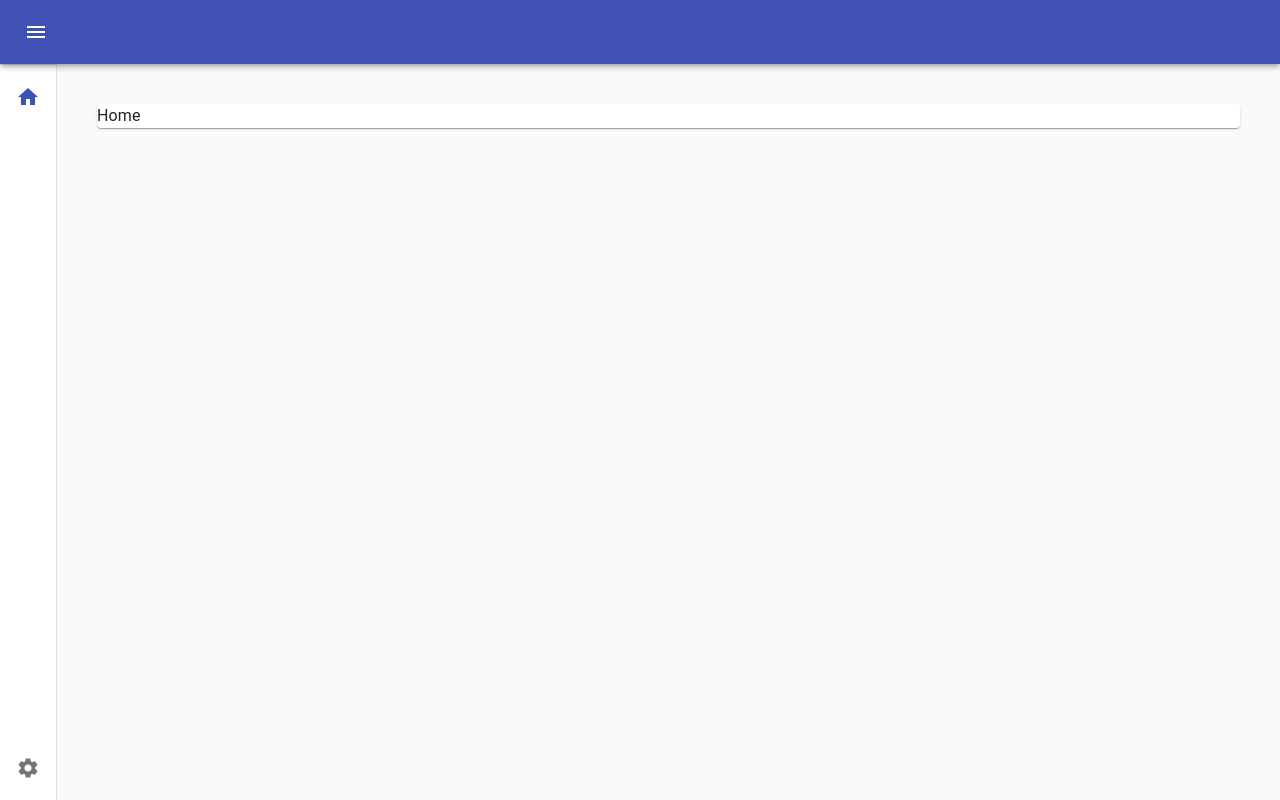
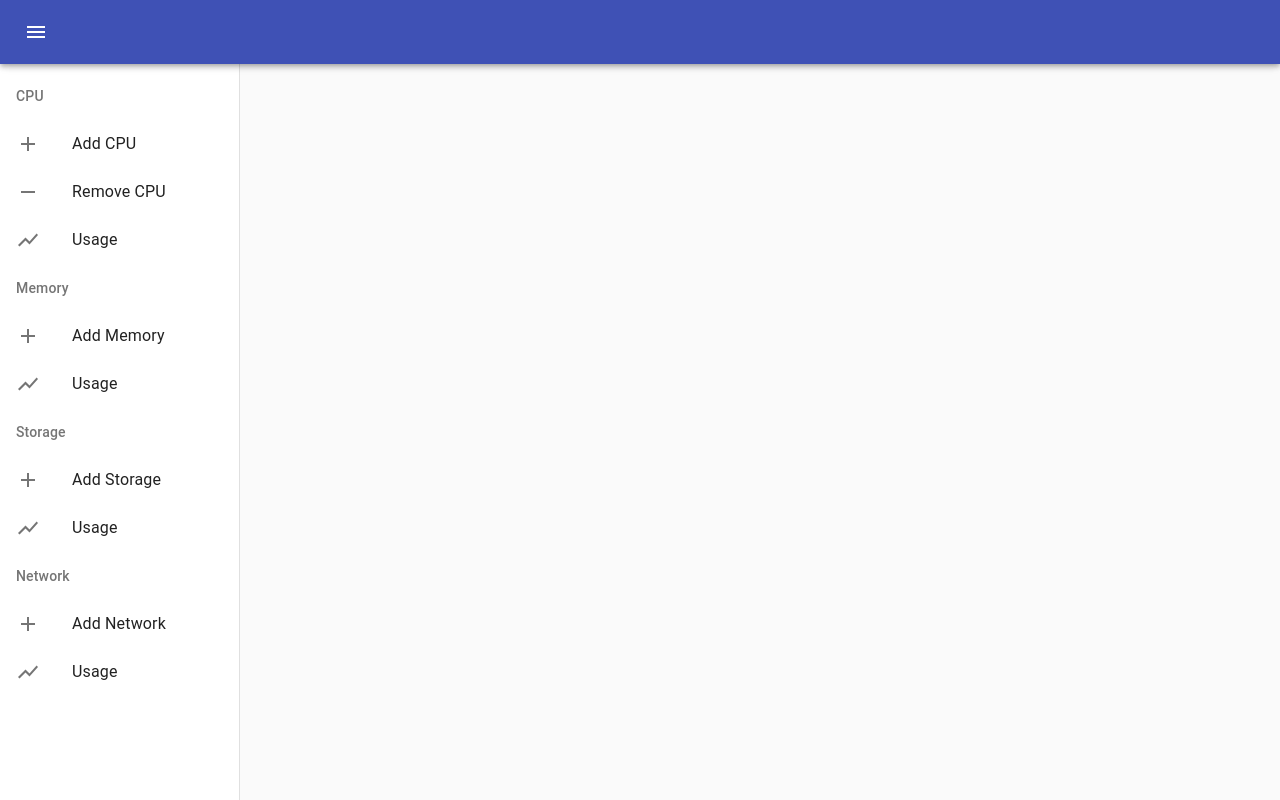
Before and after one commit to eliseuvideira/react-material-ui-cookbook, a React app: page / in a window 1280 px wide. Built offline with nearby package versions, Linux system fonts and the light colour scheme.

Commit message:
Adding an Drawer Section with ListSubheader component

```diff
--- a/src/components/Page.tsx
+++ b/src/components/Page.tsx
@@ -8,87 +8,36 @@ import {
   IconButton,
   Typography,
   Drawer,
-  Divider,
   List,
   ListItem,
   ListItemIcon,
   ListItemText,
   Paper,
+  ListSubheader,
 } from '@material-ui/core';
 import clsx from 'clsx';
 import MenuIcon from '@material-ui/icons/Menu';
-import ChevronLeftIcon from '@material-ui/icons/ChevronLeft';
-import HomeIcon from '@material-ui/icons/Home';
-import SettingsIcon from '@material-ui/icons/Settings';
 import { Route } from 'react-router';
 import { BrowserRouter, NavLink, Switch } from 'react-router-dom';
 import PropTypes from 'prop-types';
 import { DRAWER_WIDTH, APP_NAME } from '../utils/constants';
+import AddIcon from '@material-ui/icons/Add';
+import RemoveIcon from '@material-ui/icons/Remove';
+import ShowChartIcon from '@material-ui/icons/ShowChart';
 
 const useStyles = makeStyles((theme) => ({
   root: {
-    paddingLeft: theme.spacing(7) + 1,
-    transition: theme.transitions.create(['width', 'margin', 'padding'], {
-      easing: theme.transitions.easing.sharp,
-      duration: theme.transitions.duration.leavingScreen,
-    }),
-  },
-  rootShift: {
     paddingLeft: DRAWER_WIDTH,
-    transition: theme.transitions.create(['width', 'margin', 'padding'], {
-      easing: theme.transitions.easing.sharp,
-      duration: theme.transitions.duration.enteringScreen,
-    }),
   },
   appBar: {
     zIndex: theme.zIndex.drawer + 1,
-    transition: theme.transitions.create(['width', 'margin'], {
-      easing: theme.transitions.easing.sharp,
-      duration: theme.transitions.duration.leavingScreen,
-    }),
-  },
-  appBarShift: {
-    marginLeft: DRAWER_WIDTH,
-    width: `calc(100% - ${DRAWER_WIDTH}px)`,
-    transition: theme.transitions.create(['width', 'margin'], {
-      easing: theme.transitions.easing.sharp,
-      duration: theme.transitions.duration.enteringScreen,
-    }),
   },
   appBarMenuButton: {
     marginLeft: -12,
     marginRight: 20,
   },
-  drawer: {
+  drawerPaper: {
     width: DRAWER_WIDTH,
-    flexShrink: 0,
-    whiteSpace: 'nowrap',
-    overflowX: 'hidden',
-  },
-  drawerOpen: {
-    width: DRAWER_WIDTH,
-    transition: theme.transitions.create('width', {
-      easing: theme.transitions.easing.sharp,
-      duration: theme.transitions.duration.enteringScreen,
-    }),
-    overflowX: 'hidden',
-  },
-  drawerClose: {
-    transition: theme.transitions.create('width', {
-      easing: theme.transitions.easing.sharp,
-      duration: theme.transitions.duration.leavingScreen,
-    }),
-    overflowX: 'hidden',
-    width: theme.spacing(7) + 1,
-  },
-  drawerToolbar: {
-    display: 'flex',
-    alignItems: 'center',
-    justifyContent: 'flex-end',
-    padding: theme.spacing(0, 1),
-  },
-  drawerBottomList: {
-    marginTop: 'auto',
   },
   borderRadius16: {
     borderRadius: 5,
@@ -151,28 +100,55 @@ NavItem.propTypes = {
 
 const Page = () => {
   const classes = useStyles();
-  const [drawerOpen, setDrawerOpen] = useState(false);
+  const [menus] = useState([
+    {
+      categoryId: 'cpu',
+      categoryName: 'CPU',
+      categoryItems: [
+        { label: 'Add CPU', Icon: AddIcon, to: '/cpu/add' },
+        { label: 'Remove CPU', Icon: RemoveIcon, to: '/cpu/remove' },
+        { label: 'Usage', Icon: ShowChartIcon, to: '/cpu/usage' },
+      ],
+    },
+    {
+      categoryId: 'memory',
+      categoryName: 'Memory',
+      categoryItems: [
+        { label: 'Add Memory', Icon: AddIcon, to: '/memory/add' },
+        { label: 'Usage', Icon: ShowChartIcon, to: '/memory/usage' },
+      ],
+    },
+    {
+      categoryId: 'storage',
+      categoryName: 'Storage',
+      categoryItems: [
+        { label: 'Add Storage', Icon: AddIcon, to: '/storage/add' },
+        { label: 'Usage', Icon: ShowChartIcon, to: '/storage/usage' },
+      ],
+    },
+    {
+      categoryId: 'network',
+      categoryName: 'Network',
+      categoryItems: [
+        {
+          label: 'Add Network',
+          Icon: AddIcon,
+          to: '/network/add',
+          disabled: true,
+        },
+        { label: 'Usage', Icon: ShowChartIcon, to: '/network/usage' },
+      ],
+    },
+  ]);
 
   return (
     <BrowserRouter>
-      <Grid
-        container
-        className={clsx(classes.root, { [classes.rootShift]: drawerOpen })}
-      >
+      <Grid container className={classes.root}>
         <Grid item sm={12}>
           <CssBaseline />
-          <AppBar
-            position="fixed"
-            className={clsx(classes.appBar, {
-              [classes.appBarShift]: drawerOpen,
-            })}
-          >
+          <AppBar position="fixed" className={classes.appBar}>
             <Toolbar>
-              <IconButton
-                color="inherit"
-                onClick={() => setDrawerOpen(!drawerOpen)}
-                className={classes.appBarMenuButton}
-              >
+              <IconButton color="inherit" className={classes.appBarMenuButton}>
                 <MenuIcon />
               </IconButton>
               <Typography variant="h6" color="inherit">
@@ -181,64 +157,50 @@ const Page = () => {
             </Toolbar>
           </AppBar>
           <Toolbar />
-          <Drawer
-            variant="permanent"
-            className={clsx(classes.drawer, {
-              [classes.drawerOpen]: drawerOpen,
-              [classes.drawerClose]: !drawerOpen,
-            })}
-            classes={{
-              paper: clsx({
-                [classes.drawerOpen]: drawerOpen,
-                [classes.drawerClose]: !drawerOpen,
-              }),
-            }}
-          >
-            <Toolbar className={classes.drawerToolbar}>
-              <IconButton onClick={() => setDrawerOpen(false)}>
-                <ChevronLeftIcon />
-              </IconButton>
-            </Toolbar>
-            <Divider />
-            <List>
-              <NavItem
-                classes={classes}
-                Icon={HomeIcon}
-                label="Home"
-                to="/"
-                className={classes.borderRadius16}
-              />
-            </List>
-            <List className={classes.drawerBottomList}>
-              <NavItem
-                classes={classes}
-                Icon={SettingsIcon}
-                label="Settings"
-                to="/settings"
-                className={classes.borderRadius16}
-              />
-            </List>
-          </Drawer>
         </Grid>
         <Grid item sm={12}>
           <Grid container className={classes.padding5}>
             <Grid item sm={12}>
               <Paper>
-                <Route
-                  exact
-                  path="/"
-                  render={() => <Typography>Home</Typography>}
-                />
-                <Route
-                  exact
-                  path="/settings"
-                  render={() => <Typography>Settings</Typography>}
-                />
+                {menus
+                  .reduce(
+                    (prev: any[], current): any =>
+                      prev.concat(current.categoryItems),
+                    [],
+                  )
+                  .map((item) => (
+                    <Route
+                      key={item.to}
+                      exact
+                      path={item.to}
+                      render={() => <Typography>{item.label}</Typography>}
+                    />
+                  ))}
               </Paper>
             </Grid>
           </Grid>
         </Grid>
       </Grid>
+      <Drawer variant="permanent" classes={{ paper: classes.drawerPaper }}>
+        <Toolbar />
+        <List>
+          {menus.map((menu) => (
+            <section key={menu.categoryName}>
+              <ListSubheader>{menu.categoryName}</ListSubheader>
+              {menu.categoryItems.map((item) => (
+                <NavItem
+                  key={item.to}
+                  className={classes.borderRadius16}
+                  classes={classes}
+                  Icon={item.Icon}
+                  label={item.label}
+                  to={item.to}
+                />
+              ))}
+            </section>
+          ))}
+        </List>
+      </Drawer>
     </BrowserRouter>
   );
 };
```
